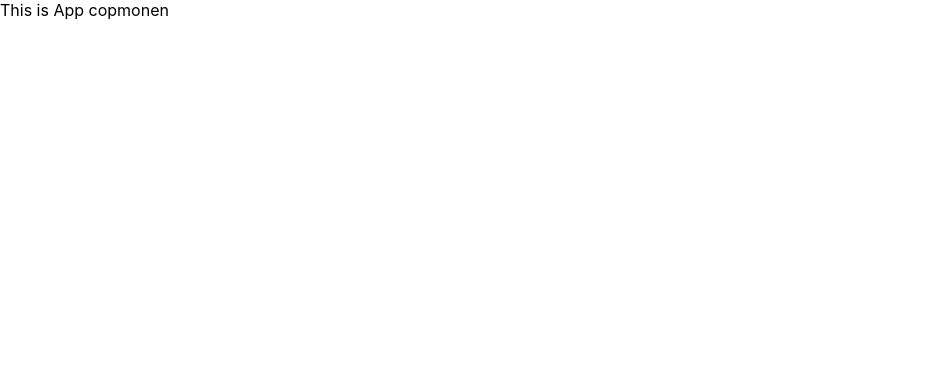
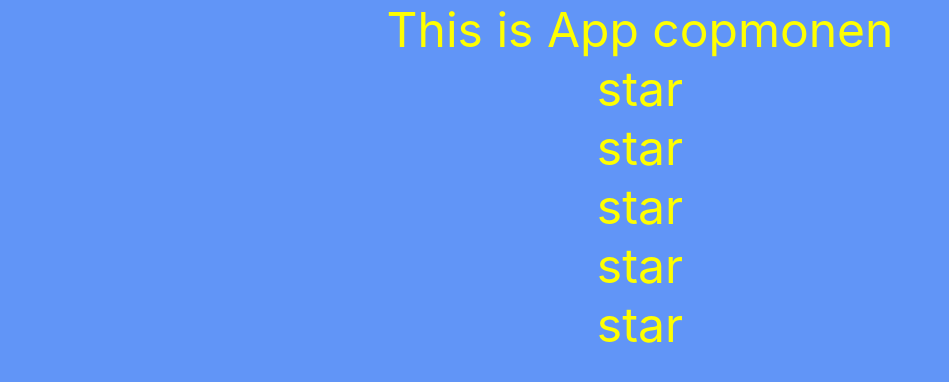
Before and after one commit to 89610090091/it-camasutra-exp, a React (Create React App) app: page / in a window 1280 px wide. Shown: the top 382 px of the page, without its empty margins (0-949 px from the left). Built offline with nearby package versions, Linux system fonts and the light colour scheme.

Commit message:
component

```diff
--- a/src/App.css
+++ b/src/App.css
@@ -0,0 +1,10 @@
+body {
+    text-align: center;
+    background-color: rgb(97, 149, 247);
+    font-size: 3rem;
+    color: yellow;
+}
+
+ul {
+    list-style: none;
+}
--- a/src/App.tsx
+++ b/src/App.tsx
@@ -2,20 +2,55 @@ import React from 'react';
 // import logo from './logo.svg';
 import './App.css';
 
+function hello() {
+  debugger
+  alert('hello world');
+}
+
+// hello();
+
 function App() {
+  console.log('app rendering');
   return (
     <div>
       This is App copmonen
+      <br />
+      <Rating />
     </div>
   );
 }
 
 function Rating() {
+  console.log('Rating rendering');
   return (
     <div>
-      app world
+      <Star />
+      <Star />
+      <Star />
+      <Star />
+      <Star />
     </div>
   )
+}
 
+function Star() {
+  console.log('Star rendering');
+  return <div>star</div>
 }
+
+
+
+function Accordion() {
+  console.log('Accordion rendering');
+  return (
+    <div>
+      <ul>
+        <li>1</li>
+        <li>2</li>
+        <li>3</li>
+      </ul>
+    </div>
+  )
+}
+
 export default App;
--- a/src/index.tsx
+++ b/src/index.tsx
@@ -8,7 +8,9 @@ const root = ReactDOM.createRoot(
   document.getElementById('root') as HTMLElement
 );
 root.render(
+  // <React.StrictMode>
   <App />
+  // {/* </React.StrictMode> */ }
 );
 
 // If you want to start measuring performance in your app, pass a function
```
